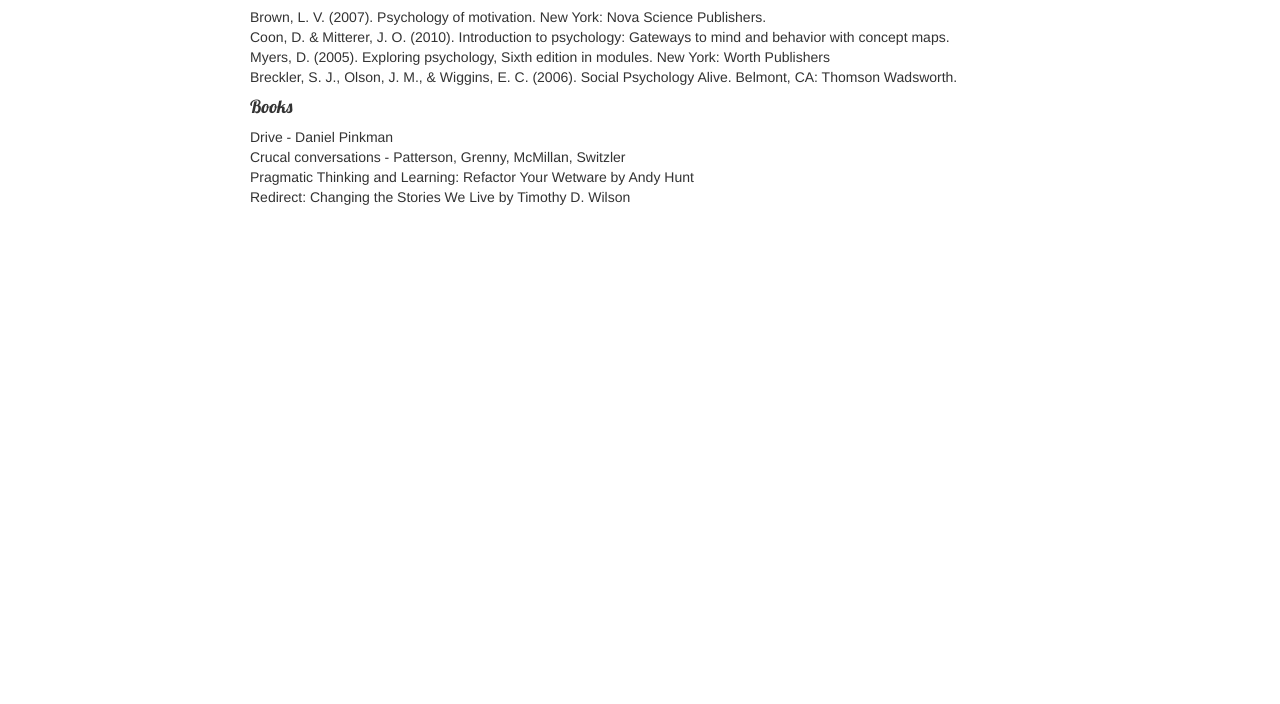
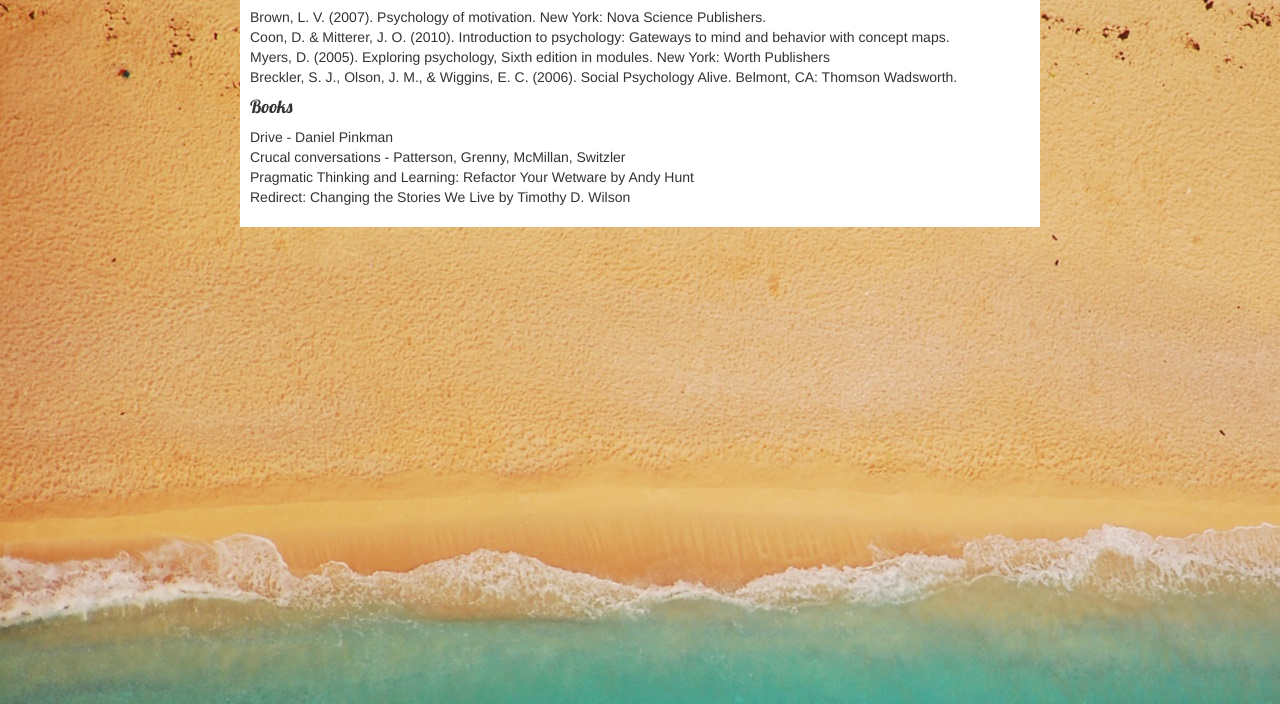
Before and after one commit to seanoneillcode/soft-skills, a plain HTML site: page index.html in a window 1280 px wide. Shown: the part 96-800 px from the top of the page. Drawn offline with Linux system fonts and the light colour scheme; the site is published under a folder, as on GitHub Pages, so addresses that start at the root find nothing.

Commit message:
fixed image location

```diff
--- a/index.html
+++ b/index.html
@@ -19,7 +19,7 @@
             width: 800px;
         }
         body {
-            background: url(/assets/beach.jpg) repeat 0 0;
+            background: url(beach.jpg) repeat 0 0;
         }
     </style>
 </head>
@@ -44,7 +44,6 @@
         Redirect: Changing the Stories We Live by Timothy D. Wilson<br>
         </p>
     </div>
-    <script src="bower_components/bootstrap/dist/js/bootstrap.min.js"></script>
 
 </body>
 </html>
```
Also changed, not shown: beach.jpg (renamed from assets/beach.jpg).
